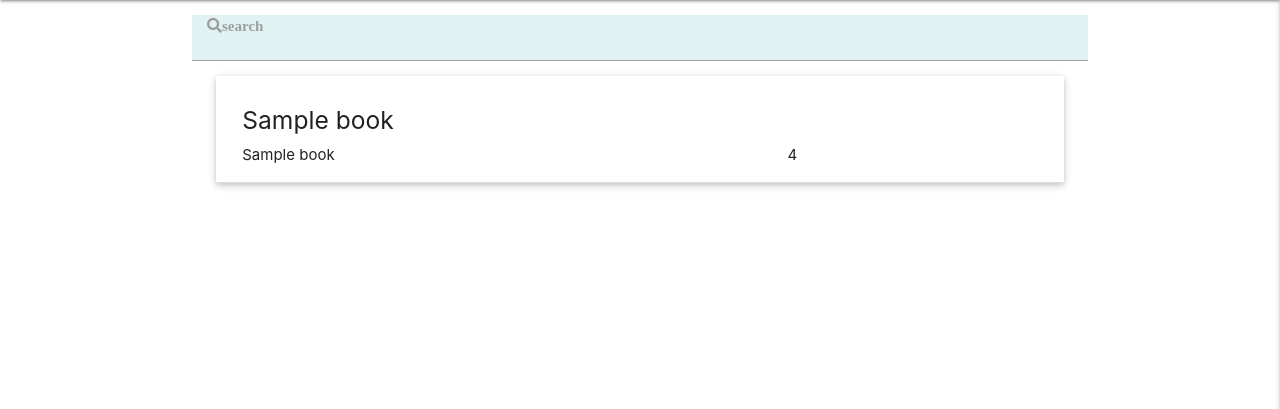
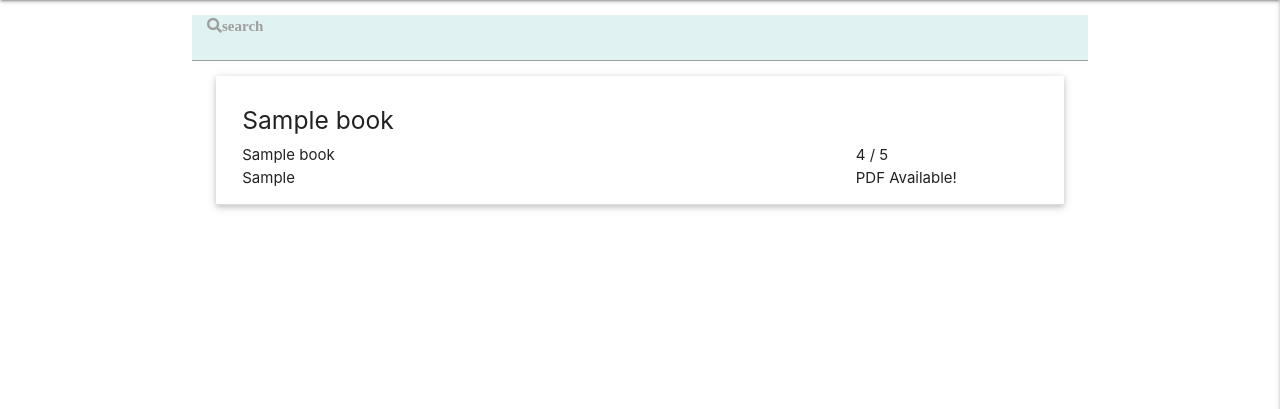
Before and after one commit to byrnelorcan/MS3-UniBook, a Flask app: page / in a window 1280 px wide. Shown: the part 64-473 px from the top of the page. Run offline with Flask 2, Linux system fonts and the light colour scheme; a database or web service that is not in the repository returns one stand-in record (values such as "Sample title"); some libraries are stand-ins or nearby versions.

Commit message:
add book link and format for home page

```diff
--- a/static/css/style.css
+++ b/static/css/style.css
@@ -4,6 +4,7 @@
     line-height: 2;
     overflow: hidden;
     margin: 0;
+
 }
 
 /* http://jsfiddle.net/jstol/wZYty/ */
@@ -13,6 +14,7 @@
     height: 2em;
     width: 2em;
     text-align: center;
+
 }
 
 .rating p {
@@ -31,3 +33,7 @@
     margin: 0;
     width: 100%;
 }
+
+.margin {
+    margin: 0;
+}
--- a/templates/books.html
+++ b/templates/books.html
@@ -21,16 +21,25 @@
               {{ book.book_name }}
             </h5>
           </div>
-          <div class="col s8">
+          <div class="col s9">
             {{ book.topic_name }}
           </div>
-          <div class="col s2">
-            {{ book.book_rating}}
+          <div class="col s3">
+            <p class="margin">{{ book.book_rating}} / 5</p>
+          </div>
+          <div class="col s9">
+            {{ book.sub_topic }}
+          </div>
+          <div class="col s3">
+            PDF Available!
           </div>
         </div>
       </div>
       <div class="collapsible-body">
-        <span>{{ book.book_description }}</span>
+        <span><strong>Author:</strong> {{ book.book_author }}</span><br>
+        <span><strong>Description:</strong><br> {{ book.book_description }}</span><br>
+        <span><strong>Find the book:</strong> <a href="{{ book.book_link }}">here!</a></span>
+
       </div>
     </li>
     {% endfor %}
```
